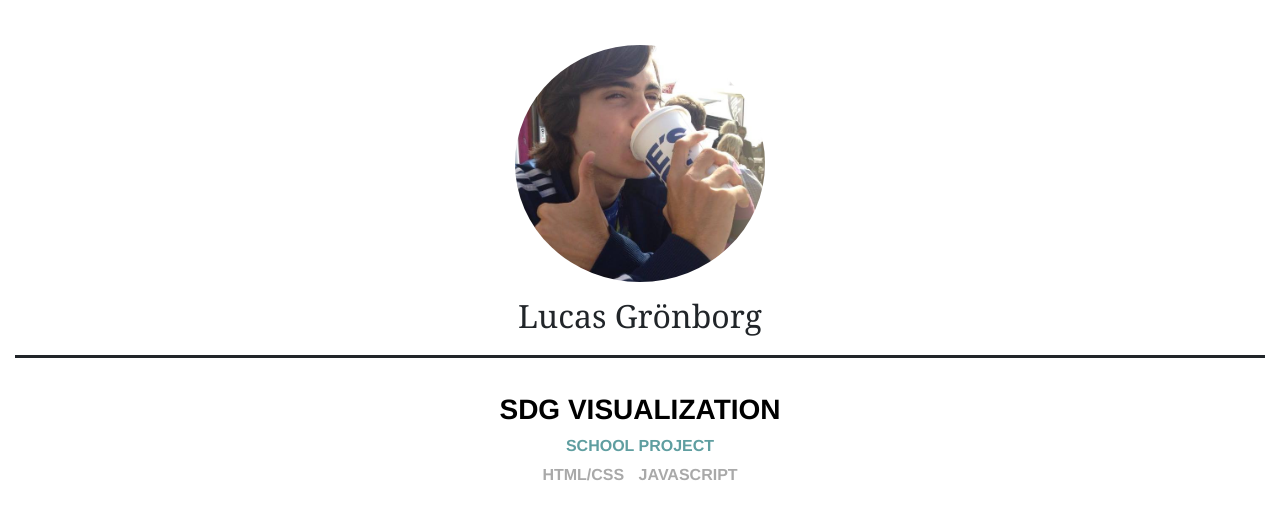
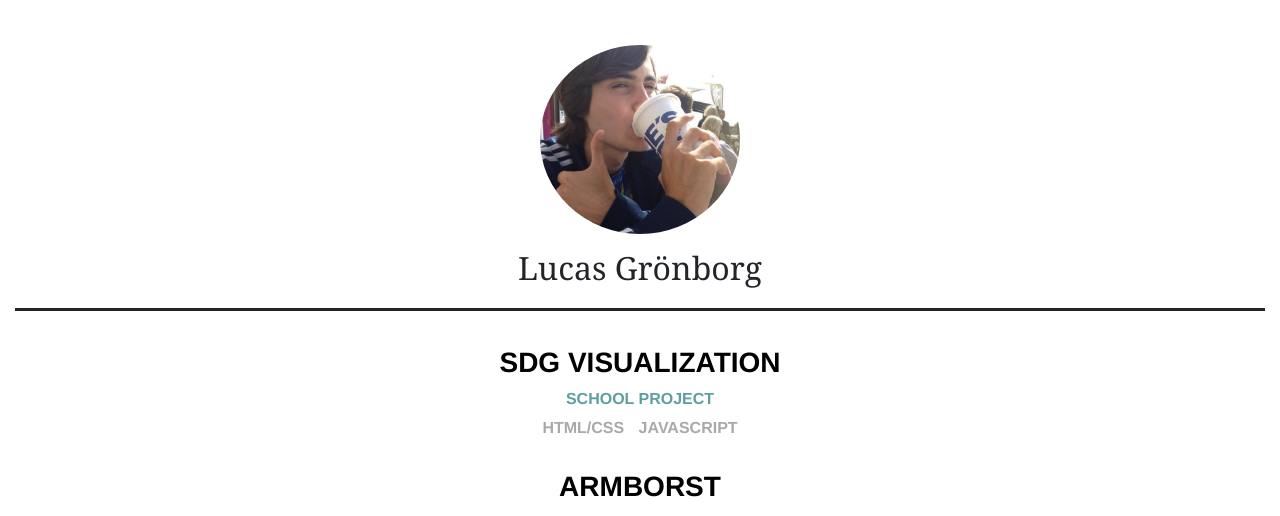
Before and after one commit to Greencastle94/portfolio, a PHP site: page / in a window 1280 px wide. Shown: the top 516 px of the page. Run offline with PHP 8.4, Linux system fonts and the light colour scheme.

Commit message:
Fixed img width

```diff
--- a/style.css
+++ b/style.css
@@ -16,7 +16,7 @@
 
 img.profile {
   border-radius: 100%;
-  width: 20%;
+  width: 200px;
   display: block;
   margin: 15px auto;
 }
```
